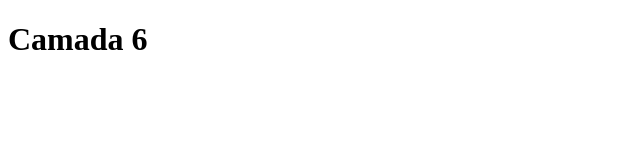
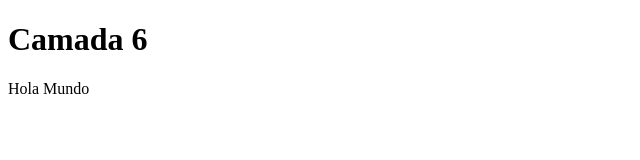
Before and after one commit to faculadina/camada06, a plain HTML site: page index.html in a window 1280 px wide. Shown: the whole page, without its empty margins (0-640 px from the left). Drawn offline with Linux system fonts and the light colour scheme.

Commit message:
agregue un parrafo al index

```diff
--- a/index.html
+++ b/index.html
@@ -7,5 +7,6 @@
 </head>
 <body>
     <h1>Camada 6</h1>
+    <p>Hola Mundo</p>
 </body>
 </html>
```
